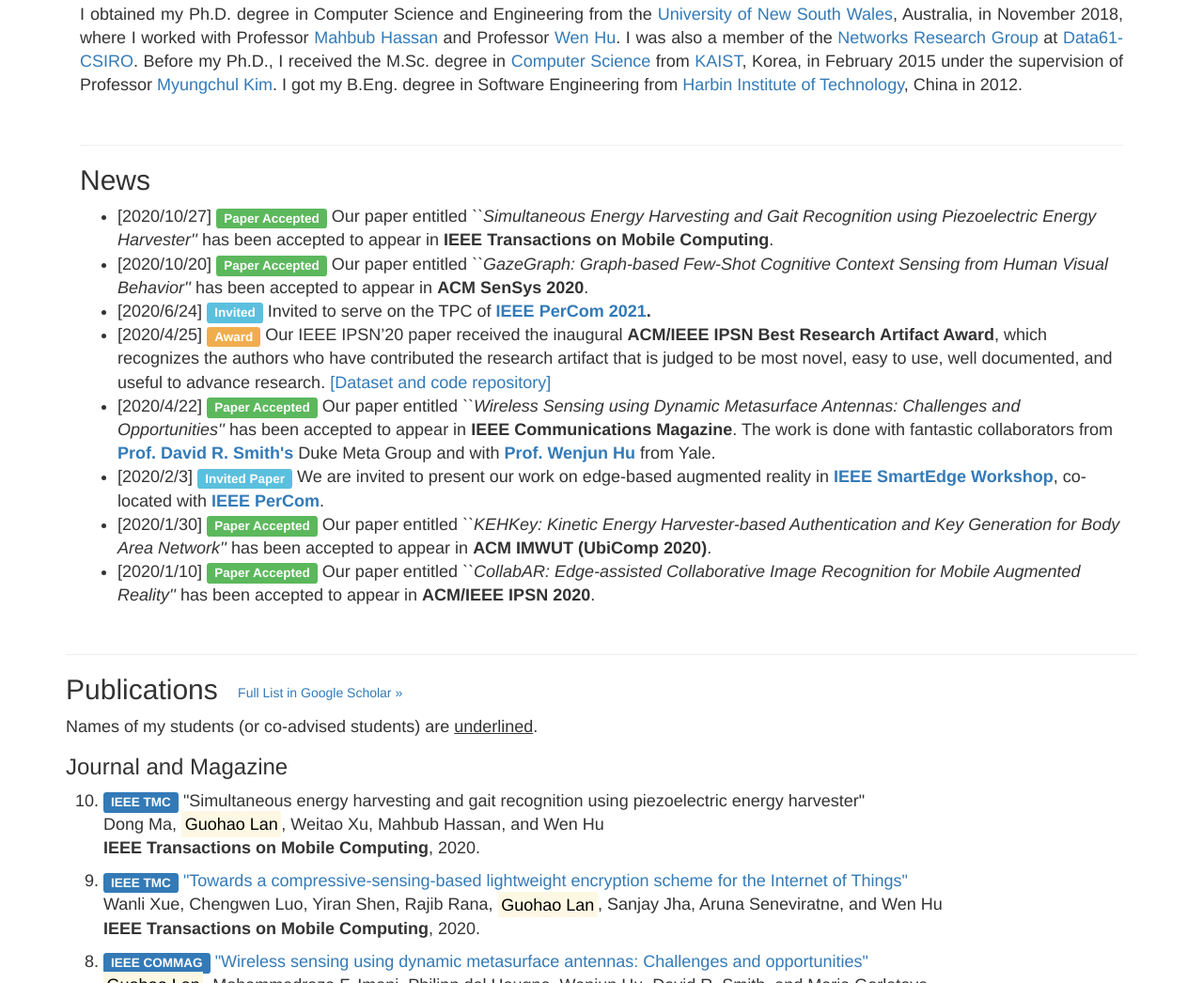
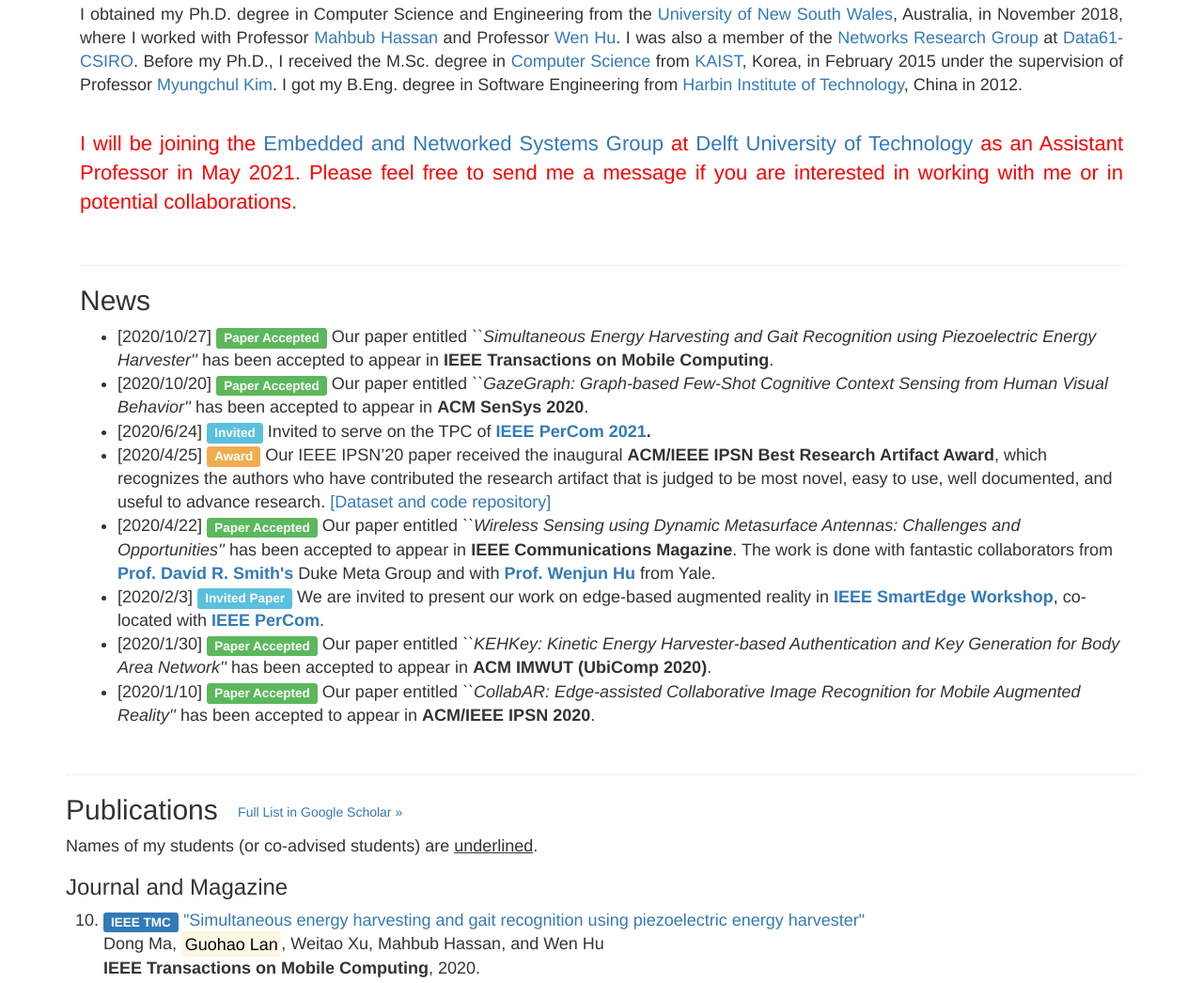
Before and after one commit to languohao/home, a plain HTML site: page index.html in a window 1280 px wide. Shown: the part 504-1550 px from the top of the page at 94% size. Drawn offline with Linux system fonts and the light colour scheme.

Commit message:
Add files via upload

```diff
--- a/index.html
+++ b/index.html
@@ -213,6 +213,11 @@
                         </p>
                         <p class="lead; font-size:18px;" >
 						I obtained my Ph.D. degree in Computer Science and Engineering from the <a href="https://www.unsw.edu.au/" target="_blank">University of New South Wales</a>, Australia, in November 2018, where I worked with Professor <a target="_blank" href="http://www.cse.unsw.edu.au/~mahbub/">Mahbub Hassan</a> and Professor <a target="_blank" href="https://sites.google.com/site/wenhuunsw/">Wen Hu</a>. I was also a member of the <a target="_blank" href="https://research.csiro.au/ng/"> Networks Research Group </a> at <a target="_blank" href="https://www.data61.csiro.au/"> Data61-CSIRO</a>. Before my Ph.D., I received the M.Sc. degree in <a target="_blank" href="https://cs.kaist.ac.kr/"> Computer Science </a> from <a target="_blank" href="http://www.kaist.edu/html/en/index.html"> KAIST</a>, Korea, in February 2015 under the supervision of Professor<a target="_blank" href="https://winslab.kaist.ac.kr/index.php/professor/"> Myungchul Kim</a>. I got my B.Eng. degree in Software Engineering from <a target="_blank" href="http://www.hit.edu.cn/"> Harbin Institute of Technology</a>, China in 2012.
+						</p>
+						<br>
+						<p style="color:red;font-size:22px;">
+						I will be joining the <a href="www.ens.ewi.tudelft.nl" target="_blank">Embedded and Networked Systems Group</a> at <a href="https://www.tudelft.nl/en/" target="_blank">Delft University of Technology</a> as an Assistant Professor in May 2021. Please feel free to send me a message if you are interested in working with me or in potential collaborations.
+						</p>
 					</div>
                 </div>
             </div>
@@ -380,7 +385,7 @@
                         </h4> -->
 						<h3>Journal and Magazine</h3>
                         <ol reversed>
-						  <li><span class="label label-primary">IEEE TMC</span> "Simultaneous energy harvesting and gait recognition using piezoelectric energy harvester"<br>
+						  <li><span class="label label-primary">IEEE TMC</span> <a target="_blank" href="https://ieeexplore.ieee.org/document/9246290">"Simultaneous energy harvesting and gait recognition using piezoelectric energy harvester"</a><br>
 						  Dong Ma, <mark>Guohao Lan</mark>, Weitao Xu, Mahbub Hassan, and Wen Hu<br>
 						  <b>IEEE Transactions on Mobile Computing</b>, 2020.</li><p></p>
 
```
